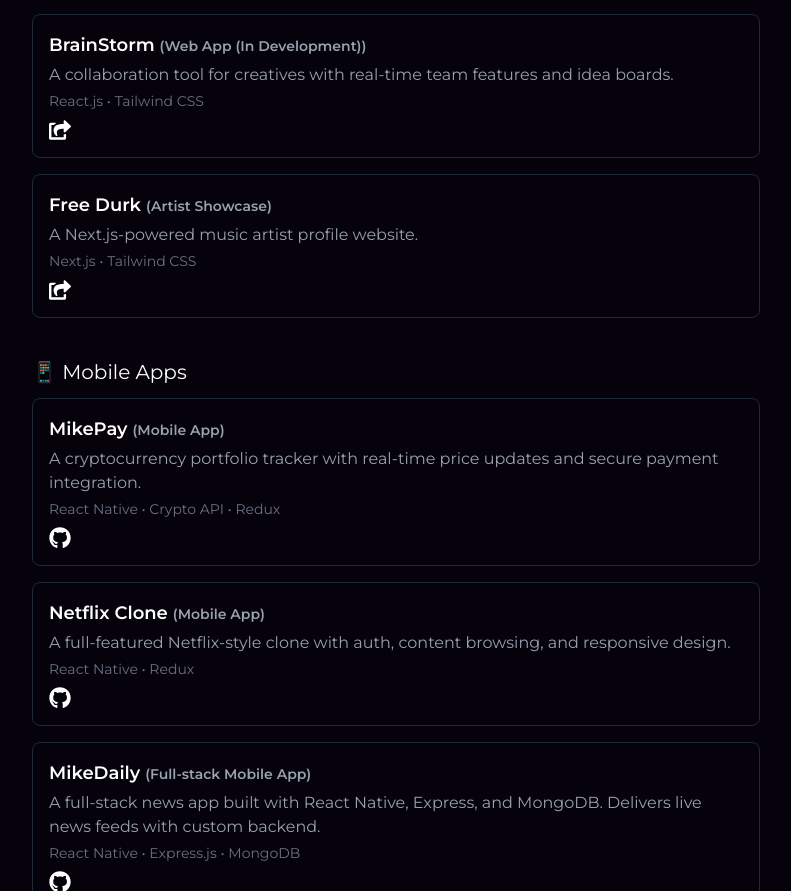
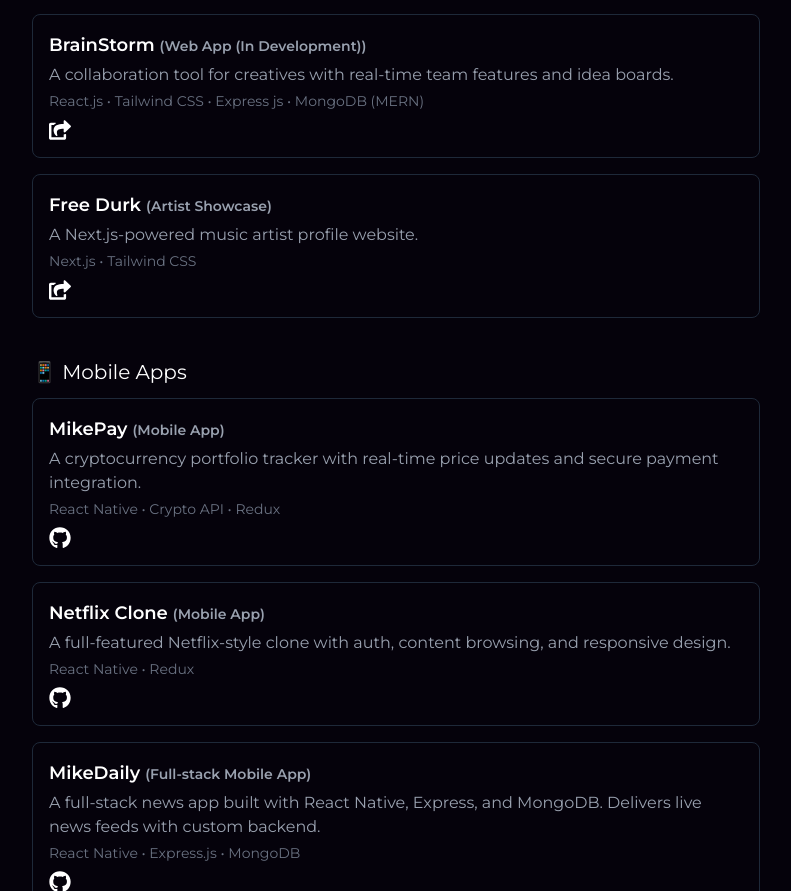
Before and after one commit to ChidiebereMichael18/Portfolio-V2, a React (Vite) app: page / in a window 1280 px wide. Shown: the part 1260-2151 px from the top of the page, without its empty margins (244-1035 px from the left). Built offline with nearby package versions, Linux system fonts and the light colour scheme; a web font is replaced by a local one.

Commit message:
Update Projects.jsx

```diff
--- a/src/components/Projects.jsx
+++ b/src/components/Projects.jsx
@@ -53,7 +53,7 @@
         title="BrainStorm"
         type="Web App (In Development)"
         description="A collaboration tool for creatives with real-time team features and idea boards."
-        tech="React.js • Tailwind CSS"
+        tech="React.js • Tailwind CSS • Express js • MongoDB (MERN)"
         live="https://brainstorm-v1.vercel.app/"
       />
       <ProjectCard
```
